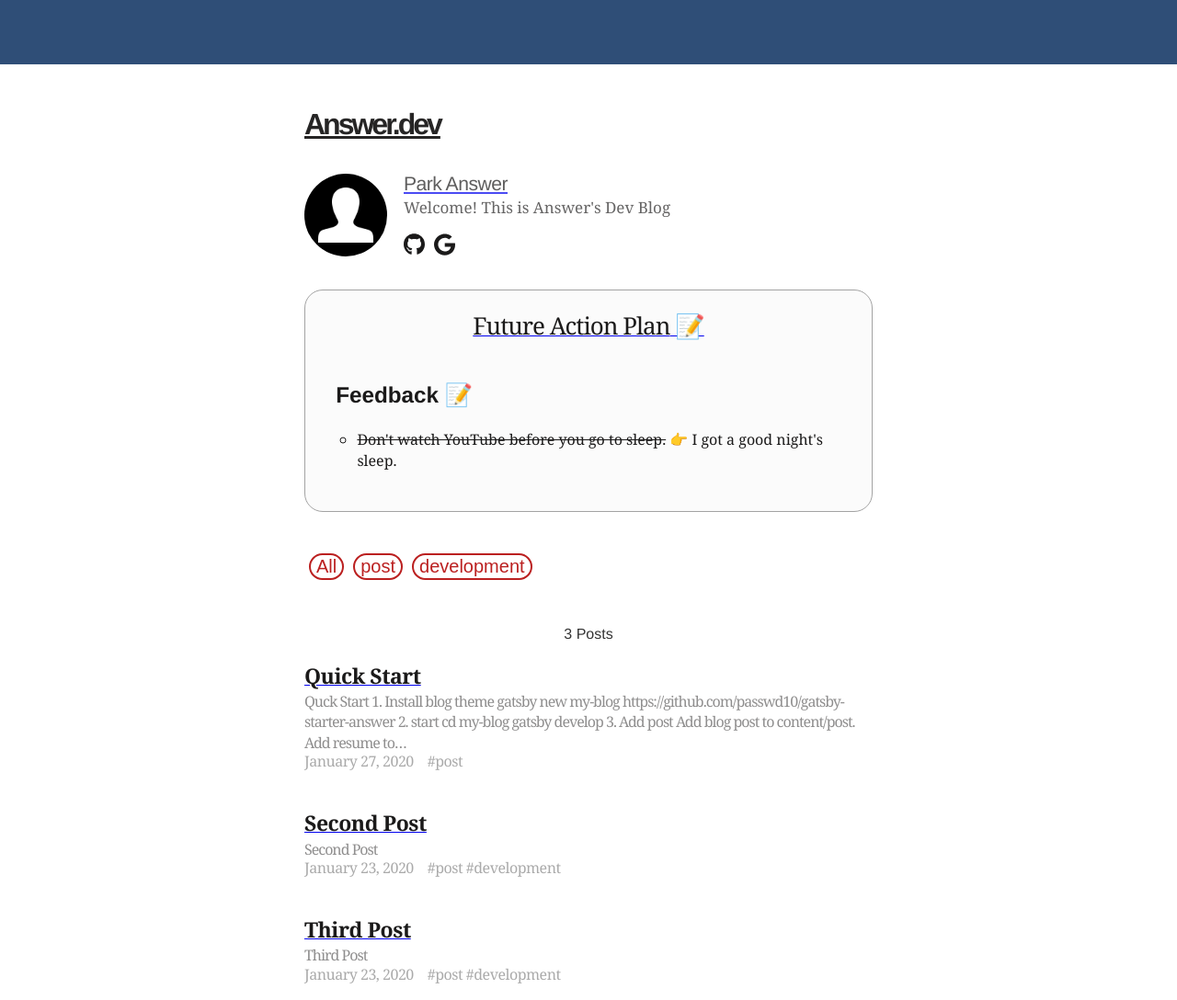
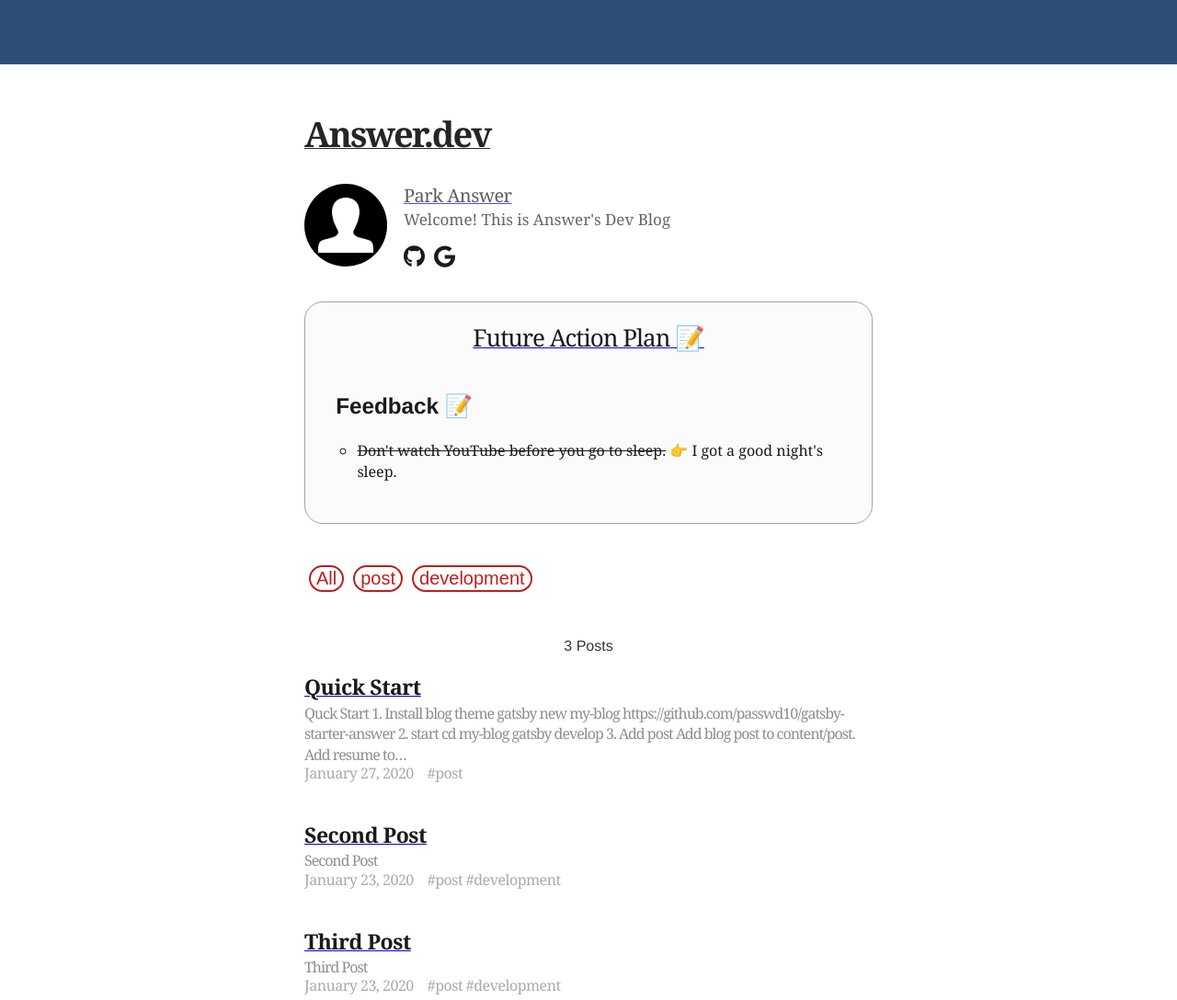
Before and after one commit to passwd10/gatsby-starter-answer, a Gatsby site: page / in a window 1280 px wide. Shown: the top 1088 px of the page at 92% size. Built offline with nearby package versions, Linux system fonts and the light colour scheme; Gatsby itself is replaced by a stand-in of ours; some packages are replaced by stand-ins of ours; what typography-theme-github would draw is missing.

Commit message:
Modify style

```diff
--- a/content/about/resume.md
+++ b/content/about/resume.md
@@ -6,4 +6,4 @@ layout: about
 
 ## About Me
 
-_Thank you for reading my resume. If you want to contact me, Please send me an email._
+Thanks for visiting my blog. I'm Answer😀
--- a/src/components/bio/index.js
+++ b/src/components/bio/index.js
@@ -28,7 +28,7 @@ export const Bio = () => {
             />
             <div className="description">
               <Link to="/about">
-                <h3 className="author">{author}</h3>
+                <span className="author">{author}</span>
               </Link>
               <p className="intro">{introduction}</p>
               {social.map((v, index) => (
--- a/src/components/bio/index.scss
+++ b/src/components/bio/index.scss
@@ -3,13 +3,12 @@
 .user {
   display: flex;
   align-items: center;
-  margin: 0 auto 12px auto;
+  margin: 20px auto 12px auto;
 }
 
 .user:last-child {
   margin-bottom: 0;
 }
-
 
 .description {
   flex: 1;
@@ -23,7 +22,8 @@
     padding: 0;
     color: $main-color;
     opacity: 0.7;
-    font-weight: 400;
+    font-weight: 500;
+    font-size: 20px;
     letter-spacing: -0.5px;
   }
 
--- a/src/components/header/index.js
+++ b/src/components/header/index.js
@@ -8,11 +8,11 @@ import './index.scss'
 export const Header = ({ title }) => {
   return (
     <div className="header">
-      <h1 className="blog-title">
-        <Link to="/" className="title-link">
+        <Link to="/about" className="title-link">
+        <span className="blog-title">
           {title}
+          </span>
         </Link>
-      </h1>
       <Bio />
     </div>
   )
--- a/src/components/header/index.scss
+++ b/src/components/header/index.scss
@@ -2,7 +2,14 @@
 
 .blog-title {
   background-color: transparent;
-  margin-bottom: 30px;
+  font-size: 38px;
+  font-weight: 700;
+  letter-spacing: -2px;
+  color: $main-color;
+}
+
+.blog-title:hover {
+  color: $link-hover-color
 }
 
 .title-link {
--- a/src/components/top/index.js
+++ b/src/components/top/index.js
@@ -7,7 +7,7 @@ export const Top = ({ title }) => {
   return (
     <div className="top">
       <Link to={`/`} className="link">
-        <h1 className="title">{title}</h1>
+        <span className="title">{title}</span>
       </Link>
     </div>
   )
```
